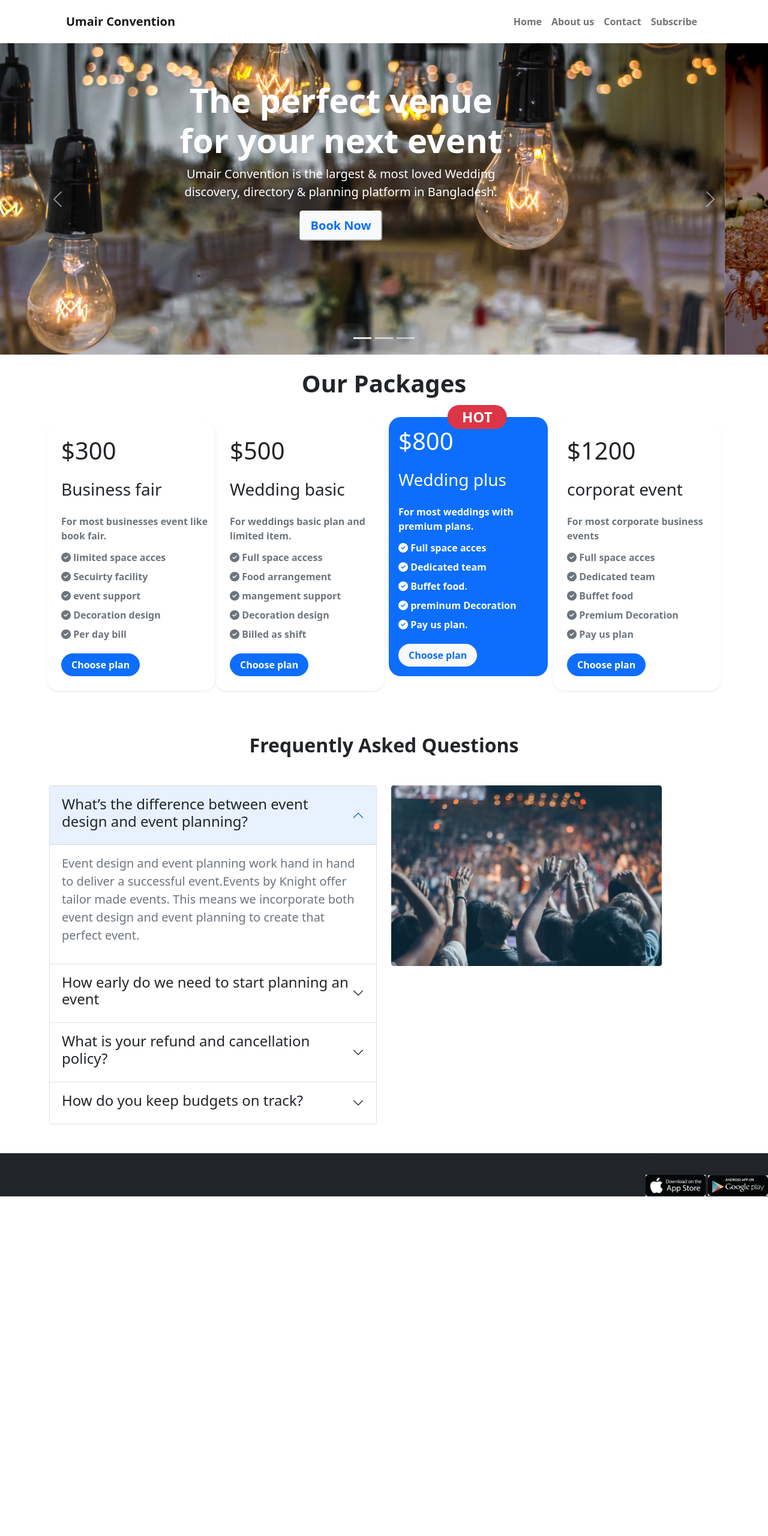
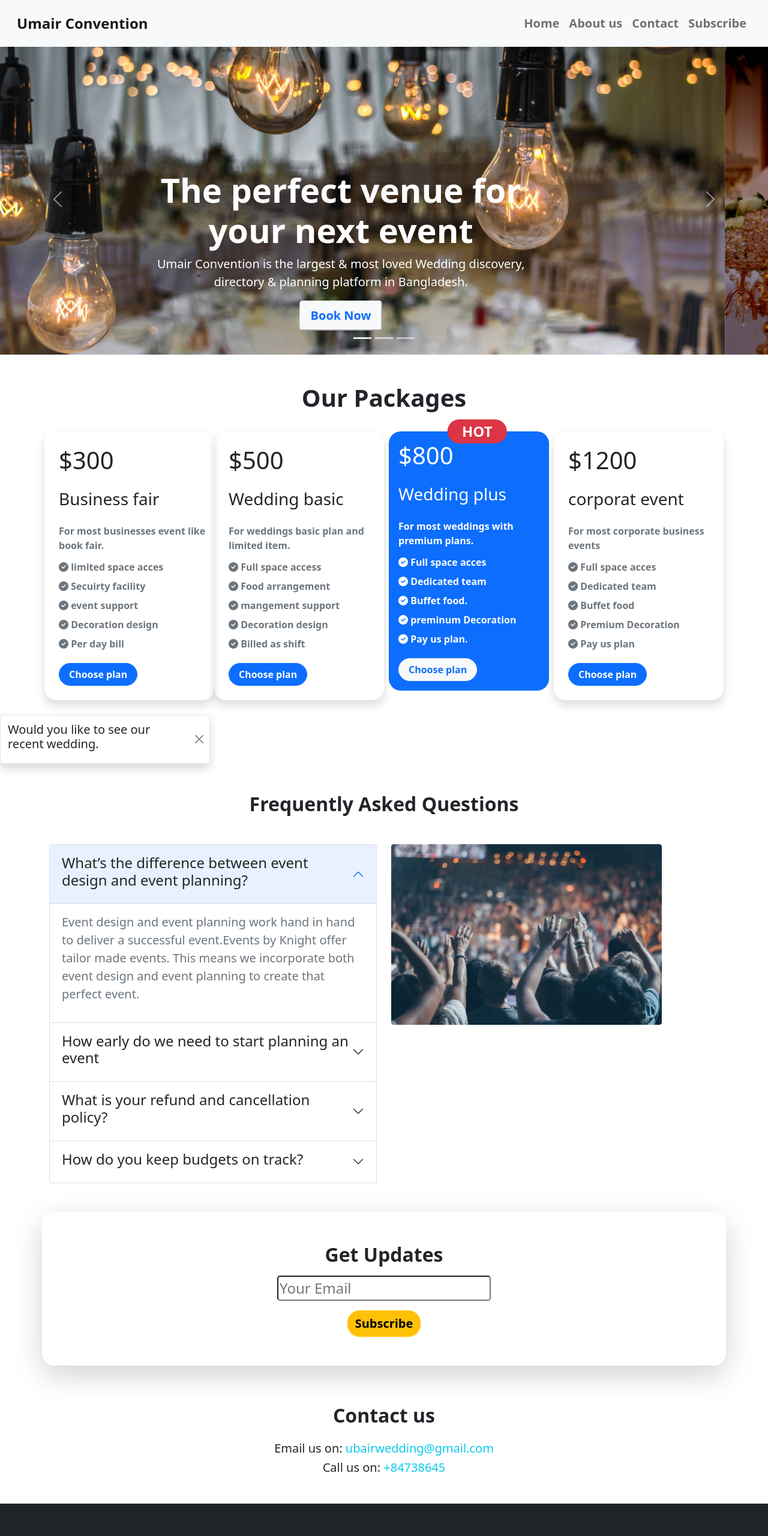
Before and after one commit to mamaruf04/Convention-center, a plain HTML site: page index.html in a window 1280 px wide. Shown: the top 2560 px of the page at 60% size. Before the commit the page ends 1994 px from the top, so only its background shows below. Drawn offline with nearby package versions, Linux system fonts and the light colour scheme.

Commit message:
align resolved

```diff
--- a/css/style.css
+++ b/css/style.css
@@ -1,5 +1,8 @@
+.top-margin{
+    margin-top: 72px;
+}
 .carousel-text{
-    margin: 150px;
+    margin: 0 100px;
 }
 .radious{
     border-radius: 20px;
--- a/index.html
+++ b/index.html
@@ -15,25 +15,25 @@
 <body>
     <header class="container">
         <!-- navigation -->
-        <nav class="navbar navbar-expand-lg navbar-light p-3">
+        <nav class="navbar fixed-top bg-light navbar-expand-lg navbar-light p-3">
             <div class="container-fluid">
-              <a class="navbar-brand fw-bold" href="#">Umair Convention</a>
+              <a class="navbar-brand fw-bold fs-4" href="#">Umair Convention</a>
               <button class="navbar-toggler" type="button" data-bs-toggle="collapse" data-bs-target="#navbarSupportedContent" aria-controls="navbarSupportedContent" aria-expanded="false" aria-label="Toggle navigation">
                 <span class="navbar-toggler-icon"></span>
               </button>
               <div class="collapse navbar-collapse" id="navbarSupportedContent">
                 <ul class="navbar-nav ms-auto mb-2 mb-lg-0">
                   <li class="nav-item">
-                    <a class="nav-link fw-bold" aria-current="page" href="#">Home</a>
+                    <a class="nav-link fw-bold fs-5" aria-current="page" href="#">Home</a>
                   </li>
                   <li class="nav-item">
-                    <a class="nav-link fw-bold" href="#">About us</a>
+                    <a class="nav-link fw-bold fs-5" href="#">About us</a>
                   </li>
                   <li class="nav-item">
-                    <a class="nav-link fw-bold" href="#">Contact</a>
+                    <a class="nav-link fw-bold fs-5" href="#">Contact</a>
                   </li>
                   <li class="nav-item">
-                    <a class="nav-link fw-bold" href="#">Subscribe</a>
+                    <a class="nav-link fw-bold fs-5" href="#">Subscribe</a>
                   </li>
                 </ul>
               </div>
@@ -49,9 +49,17 @@
                 <button type="button" data-bs-target="#carouselExampleCaptions" data-bs-slide-to="1" aria-label="Slide 2"></button>
                 <button type="button" data-bs-target="#carouselExampleCaptions" data-bs-slide-to="2" aria-label="Slide 3"></button>
               </div>
-              <div class="carousel-inner">
+              <div class="carousel-inner top-margin">
                 <div class="carousel-item active">
                   <img src="images/banner-3.png" class="d-block w-100" alt="...">
+                  <div class="carousel-caption d-none d-md-block carousel-text">
+                    <h5 class="display-4 fw-bold">The perfect venue for your next event</h5>
+                    <p class="fs-5 fs-sm-6">Umair Convention is the largest & most loved Wedding discovery, directory & planning platform in Bangladesh.</p>
+                    <button type="button" class="btn-lg btn-light text-primary fw-bold">Book Now</button>
+                  </div>
+                </div>
+                <div class="carousel-item">
+                  <img src="images/banner-2.png" class="d-block w-100" alt="...">
                   <div class="carousel-caption d-none d-md-block carousel-text">
                     <h5 class="display-4 fw-bold">The perfect venue for your next event</h5>
                     <p class="fs-5">Umair Convention is the largest & most loved Wedding discovery, directory & planning platform in Bangladesh.</p>
@@ -59,17 +67,9 @@
                   </div>
                 </div>
                 <div class="carousel-item">
-                  <img src="images/banner-2.png" class="d-block w-100" alt="...">
-                  <div class="carousel-caption d-none d-md-block carousel-text">
-                    <h5 class="display-4 fw-bold">The perfect venue for your next even </h5>
-                    <p class="fs-5">Umair Convention is the largest & most loved Wedding discovery, directory & planning platform in Bangladesh.</p>
-                    <button type="button" class="btn-lg btn-light text-primary fw-bold">Book Now</button>
-                  </div>
-                </div>
-                <div class="carousel-item">
                   <img src="images/banner-1.png" class="d-block w-100" alt="...">
                   <div class="carousel-caption d-none d-md-block carousel-text">
-                    <h5 class="display-4 fw-bold">The perfect venue for your next even </h5>
+                    <h5 class="display-4 fw-bold">The perfect venue for your next event</h5>
                     <p class="fs-5">Umair Convention is the largest & most loved Wedding discovery, directory & planning platform in Bangladesh.</p>
                     <button type="button" class="btn-lg btn-light text-primary fw-bold">Book Now</button>
                   </div>
@@ -86,9 +86,9 @@
             </div>
         </section>
         <section class="container mt-4">
-          <h2 class="fw-bold fs-1 text-center mb-4">Our Packages</h2>
-          <div class="row row-cols-1 row-cols-md-3 row-cols-lg-4 g-2">
-            <div class="col my-4 p-2 shadow-sm radious">
+          <h2 class="fw-bold fs-1 text-center mt-5 mb-4">Our Packages</h2>
+          <div class="row row-cols-1 row-cols-md-3 row-cols-lg-4 g-3">
+            <div class="col my-4 p-2 shadow radious">
               <div class="card border-0">
                 <div class="card-body pe-0">
                   <h1 class="card-title">$300</h1>
@@ -105,7 +105,7 @@
                 </div>
               </div>
             </div>
-            <div class="col my-4 p-2 shadow-sm radious">
+            <div class="col my-4 p-2 shadow radious">
               <div class="card border-0">
                 <div class="card-body pe-0">
                   <h1 class="card-title">$500</h1>
@@ -142,7 +142,7 @@
                 </div>
               </div>
             </div>
-            <div class="col my-4 p-2 shadow-sm radious">
+            <div class="col my-4 p-2 shadow radious">
               <div class="card border-0">
                 <div class="card-body pe-0">
                   <h1 class="card-title">$1200</h1>
@@ -162,6 +162,13 @@
           </div>
           </main>
         </section>
+        <!-- toast -->
+        <div class="toast show align-items-center" role="alert" aria-live="assertive" aria-atomic="true">
+          <div class="d-flex">
+             <div class="toast-body"><h5 class="">Would you like to see our recent wedding.</h5></div>
+             <button type="button" class="btn-close me-2 m-auto" data-bs-dismiss="toast" aria-label="Close"></button>
+          </div>
+       </div>
         <!--question section-->
         <section class="container">
           <h3 class="fw-bold fs-2 text-center my-5">Frequently Asked Questions</h3>
@@ -235,16 +242,34 @@
             </div>
           </div>
         </section>
+        <!-- subscribe section -->
+        <section class="container text-center mb-5 radious shadow-lg w-100 pt-1 pb-5">
+          <h4 class="fw-bold fs-2 mt-5 mb-3">Get Updates</h4>
+          <div class="d-flex justify-content-center flex-column align-items-center ">
+            <input class="fs-4 rounded-3 mb-3" type="email" name="" placeholder="Your Email" id="">
+            <button class="btn btn-warning fw-bold radious fs-5">Subscribe</button>
+          </div>
+        </section>
+        <!-- contact section -->
+        <section class="container text-center mb-4">
+          <h3 class="fw-bold fs-2 mt-5 pt-3">Contact us</h3>
+          <div class="p-3 mb-3">
+              <h5>Email us on: <span class="text-info">ubairwedding@gmail.com</span></h5>
+              <h5>Call us on: <span class="text-info">+84738645</span></h5>
+          </div>
+        </section>
+
     </main>
     <!-- footer started -->
     <footer>
-      <div class="d-flex justify-content-between bg-dark">
-        <div>
-          <p><small>© 2020 bike. All rights reserved</small></p>
+      <div class="d-flex justify-content-around bg-dark py-5">
+        <div class="d-flex justify-content-center align-items-center">
+          <p class="text-right text-white"><small>© 2020 bike. All rights reserved.</small></p>
         </div>
         <div>
-          <h4>Get the App</h4>
-          <a href="https://www.apple.com/shop/product/MME73AM/A/airpods-3rd-generation"><img width="100px" src="./icons/apple.jpg" alt=""></a>
+          <p class="fs-2 text-white">Get the App</p>
+          <a href="https://apps.apple.com/us/app/whatsapp-messenger/id310633997"><img width="100px" src="./icons/apple.jpg" alt=""></a>
+          <br><br>
           <a href="https://play.google.com/store/apps/developer?id=Netflix,+Inc.&hl=en&gl=US"><img width="100px"src="./icons/google.png" alt=""></a>
         </div>
       </div>
```
